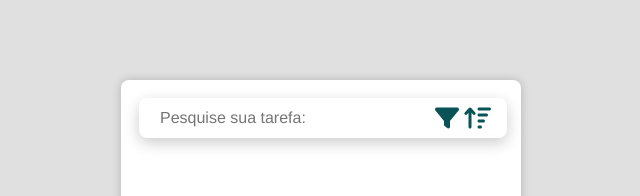
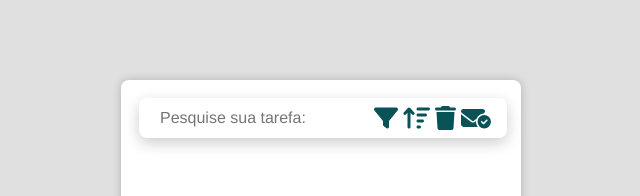
Before and after one commit to RaphaelBrasil/brothermotos-frontend, a React (Create React App) app: page /todo in a window 1280 px wide. Shown: the top 196 px of the page, without its empty margins (319-959 px from the left). Built offline with nearby package versions, Linux system fonts and the light colour scheme.

Commit message:
fix - Adicionado botão para desativa envio por email

```diff
--- a/src/components/TodoList/index.tsx
+++ b/src/components/TodoList/index.tsx
@@ -5,7 +5,10 @@ import {
 	faPlus,
 	faFilter,
 	faArrowUpWideShort,
-	faArrowUpShortWide
+	faArrowUpShortWide,
+	faTrash,
+	faEnvelope,
+	faEnvelopeCircleCheck
 } from "@fortawesome/free-solid-svg-icons";
 import * as S from "./styles";
 import axios from "axios";
@@ -26,6 +29,7 @@ const TodoList: React.FC<TodoListProps> = () => {
 	const [textFilter, setTextFilter] = useState<string>("");
 	const [mostrarTudo, setMostrarTudo] = useState<boolean>(true);
 	const [sortDescending, setSortDescending] = useState<boolean>(true);
+	const [habilitaEmail, setHabilitaEmail] = useState<boolean>(true);
 	const [userEmail, setUserEmail] = useState<string>("");
 	const baseURL = "http://localhost:6060";
 
@@ -62,9 +66,11 @@ const TodoList: React.FC<TodoListProps> = () => {
 
 	async function sendEmail(task: Task) {
 		try {
-			const response = await axios.post(`${baseURL}/email`, task);
-			console.log("Enviado ao BD Email");
-			console.log(response);
+			if (habilitaEmail) {
+				const response = await axios.post(`${baseURL}/email`, task);
+				console.log("Enviado ao BD Email");
+				console.log(response);
+			}
 		} catch (error) {
 			console.log(error);
 		}
@@ -127,6 +133,29 @@ const TodoList: React.FC<TodoListProps> = () => {
 				} catch (error) {
 					console.error("Error deleting task data:", error);
 				}
+			}
+		}
+	}
+
+	async function deleteAllTasksCompleted() {
+		const confirmDeletion = window.confirm(
+			"Tem certeza que você quer deletar todas as tarefas concluidas? Não existe retorno."
+		);
+
+		if (confirmDeletion) {
+			const tasksToDelete = tasks.filter((task) => task.completed);
+
+			setTasks(tasks.filter((task) => !task.completed));
+
+			if (tasksToDelete) {
+				tasksToDelete.forEach(async (taskToDelete) => {
+					try {
+						await deleteTaskData(taskToDelete);
+						console.log("Task deleted successfully:", taskToDelete);
+					} catch (error) {
+						console.error("Error deleting task data:", error);
+					}
+				});
 			}
 		}
 	}
@@ -226,6 +255,26 @@ const TodoList: React.FC<TodoListProps> = () => {
 						}
 						style={{ color: "#095256", cursor: "pointer" }}
 					/>
+					<IconPopup
+						popupText="Remover Concluidas"
+						onClick={() => deleteAllTasksCompleted()}
+						size="xl"
+						icon={faTrash}
+						style={{ color: "#095256", cursor: "pointer" }}
+					/>
+					<IconPopup
+						popupText={
+							habilitaEmail
+								? "Desabilitar envio de email"
+								: "Habilitar envio de email"
+						}
+						onClick={() => setHabilitaEmail(!habilitaEmail)}
+						size="xl"
+						icon={
+							habilitaEmail ? faEnvelopeCircleCheck : faEnvelope
+						}
+						style={{ color: "#095256", cursor: "pointer" }}
+					/>
 				</S.IconWrapper>
 			</S.ContainerInput>
 			<S.ContainerItens>
```
